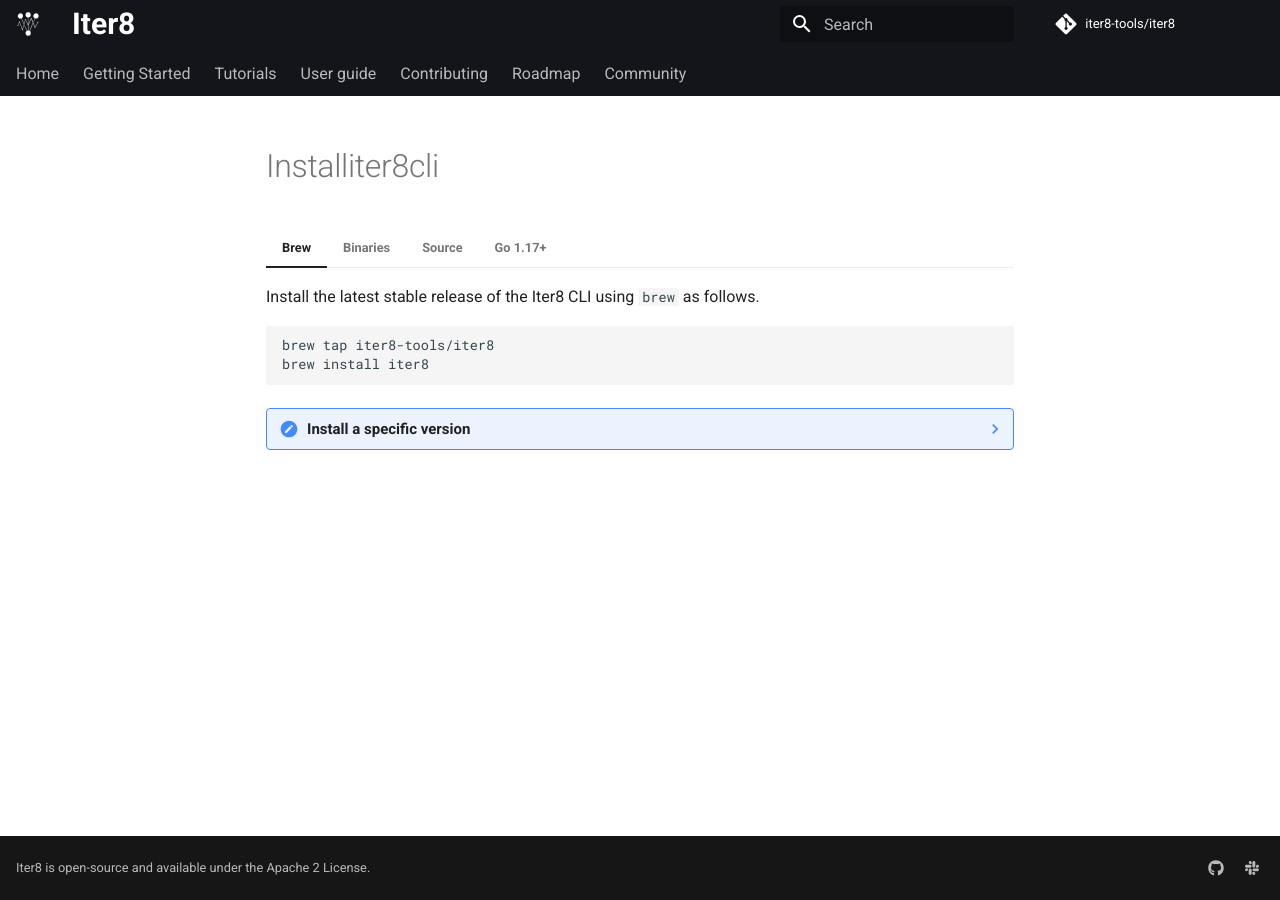
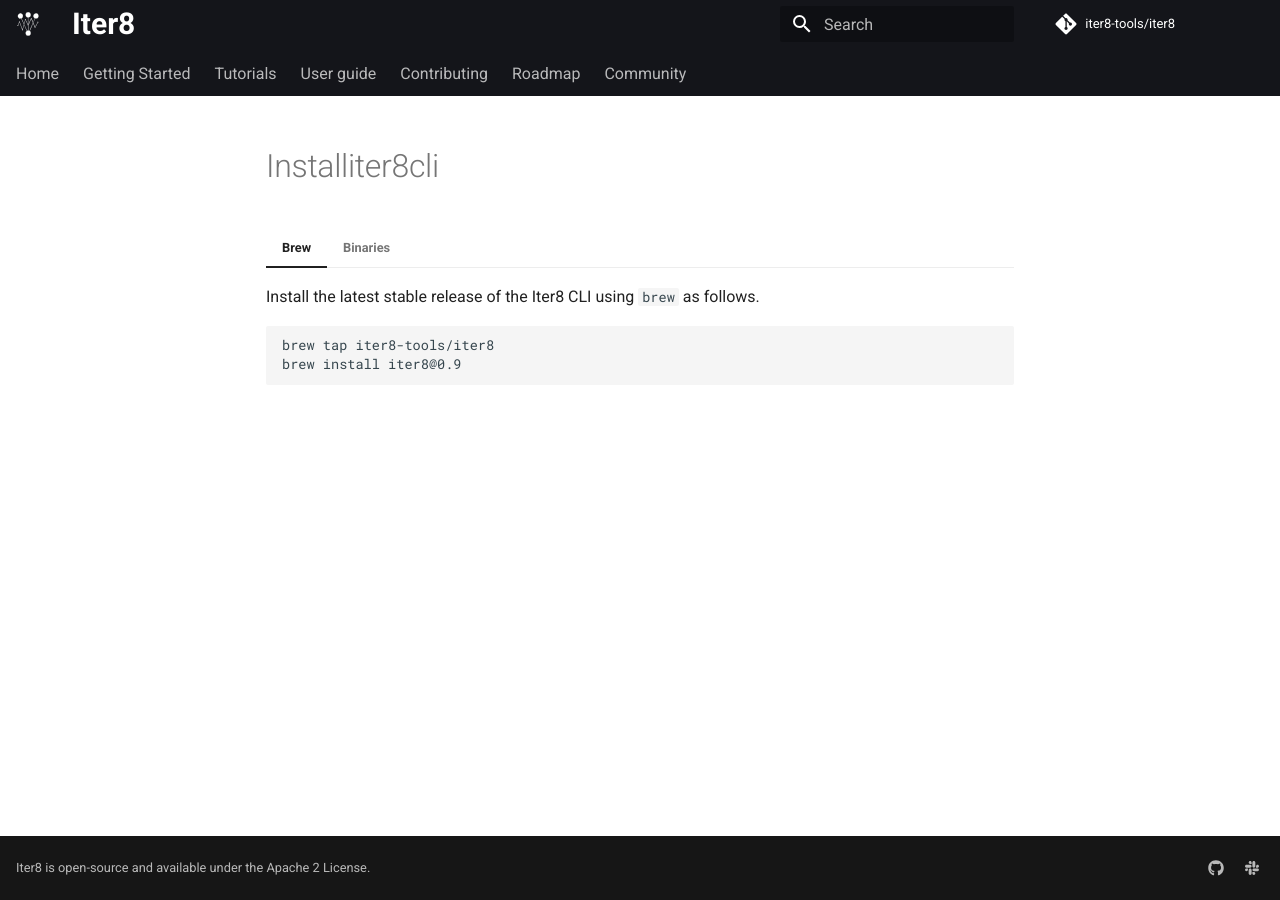
Before and after one commit to iter8-tools/docs, an MkDocs documentation site: the page built from docs/getting-started/installiter8cli.md, in a window 1280 px wide. Built offline with MkDocs 1.6.1 and Material for MkDocs 9.7.7, drawn with Linux system fonts in a browser that asks for light colours; comment, search, counter and statistics services are not loaded; the version menu is left out; some of the changed lines change nothing that is shown.

Commit message:
fix installation of iter8
Signed-off-by: Srinivasan Parthasarathy <spartha@us.ibm.com>

````diff
--- a/docs/getting-started/installiter8cli.md
+++ b/docs/getting-started/installiter8cli.md
@@ -3,61 +3,36 @@
 
     ```shell
     brew tap iter8-tools/iter8
-    brew install iter8
+    brew install iter8@0.9
     ```
 
-    ??? note "Install a specific version"
-        You can install the Iter8 CLI with specific major and minor version numbers. For example, the following command installs the release of the Iter8 CLI with major `0` and minor `9`.
-        ```shell
-        brew tap iter8-tools/iter8
-        brew install iter8@0.9
-        ```
-
 === "Binaries"
-    You can replace `v0.9.0` with [any desired Iter8 release tag](https://github.com/iter8-tools/iter8/releases).
+    Replace `${TAG}` below with [any desired Iter8 release tag](https://github.com/iter8-tools/iter8/releases).
 
     === "darwin-amd64 (MacOS)"
         ```shell
-        wget https://github.com/iter8-tools/iter8/releases/download/v0.9.0/iter8-darwin-amd64.tar.gz
+        wget https://github.com/iter8-tools/iter8/releases/download/${TAG}/iter8-darwin-amd64.tar.gz
         tar -xvf iter8-darwin-amd64.tar.gz
         ```
         Move `darwin-amd64/iter8` to any directory in your `PATH`.
 
     === "linux-amd64"
         ```shell
-        wget https://github.com/iter8-tools/iter8/releases/download/v0.9.0/iter8-linux-amd64.tar.gz
+        wget https://github.com/iter8-tools/iter8/releases/download/${TAG}/iter8-linux-amd64.tar.gz
         tar -xvf iter8-linux-amd64.tar.gz
         ```
         Move `linux-amd64/iter8` to any directory in your `PATH`.
 
     === "linux-386"
         ```shell
-        wget https://github.com/iter8-tools/iter8/releases/download/v0.9.0/iter8-linux-386.tar.gz
+        wget https://github.com/iter8-tools/iter8/releases/download/${TAG}/iter8-linux-386.tar.gz
         tar -xvf iter8-linux-386.tar.gz
         ```
         Move `linux-386/iter8` to any directory in your `PATH`.
 
     === "windows-amd64"
         ```shell
-        wget https://github.com/iter8-tools/iter8/releases/download/v0.9.0/iter8-windows-amd64.tar.gz
+        wget https://github.com/iter8-tools/iter8/releases/download/${TAG}/iter8-windows-amd64.tar.gz
         tar -xvf iter8-windows-amd64.tar.gz
         ```
         Move `windows-amd64/iter8.exe` to any directory in your `PATH`.
-
-
-=== "Source"
-    Go `1.17+` is a pre-requisite.  Replace `v0.9.0` with [any desired Iter8 release tag](https://github.com/iter8-tools/iter8/releases).
-
-    ```shell
-    export TAG=v0.9.0
-    https://github.com/iter8-tools/iter8.git?ref=${TAG}
-    cd iter8
-    make install
-    ```
-
-=== "Go 1.17+"
-    You can replace `v0.9.0` with [any desired Iter8 release tag](https://github.com/iter8-tools/iter8/releases).
-    ```shell
-    go install github.com/iter8-tools/iter8@v0.9.0
-    ```
-    You can now run `iter8` (from your gopath bin/ directory)
````
